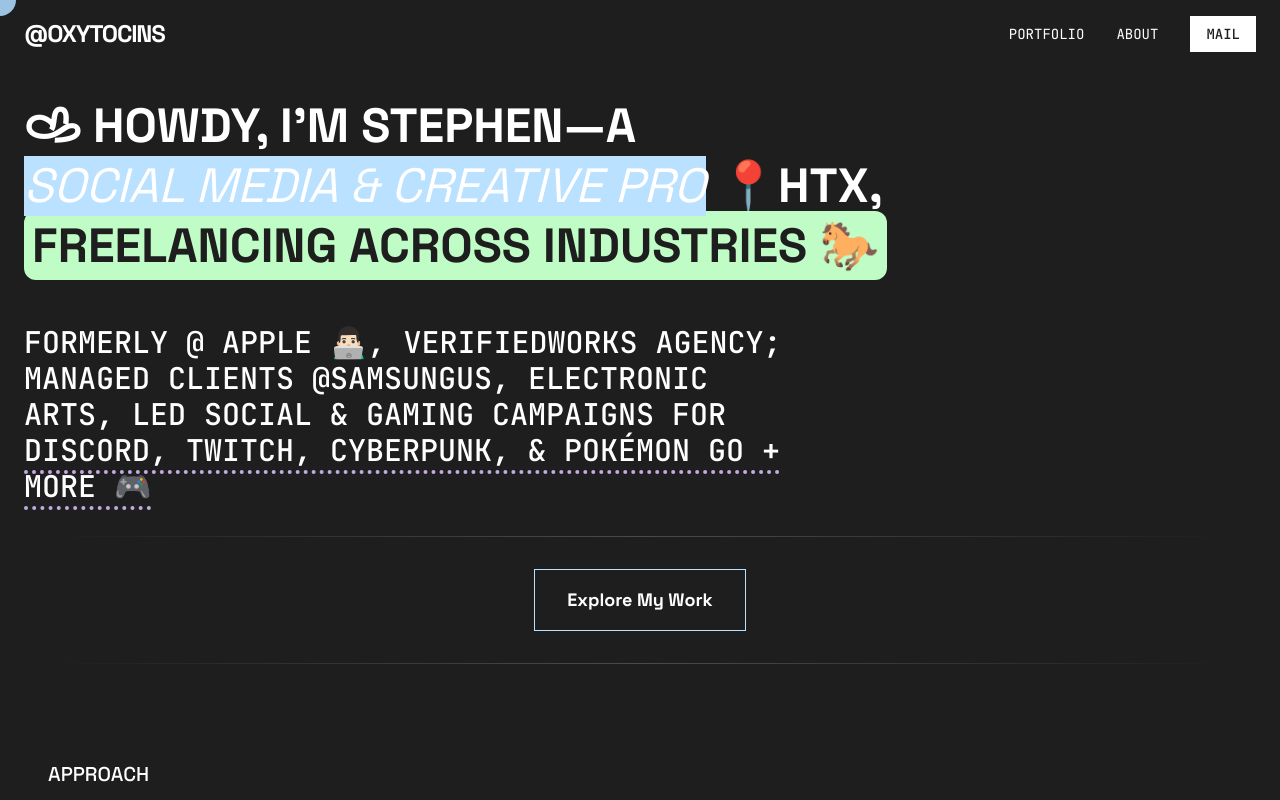
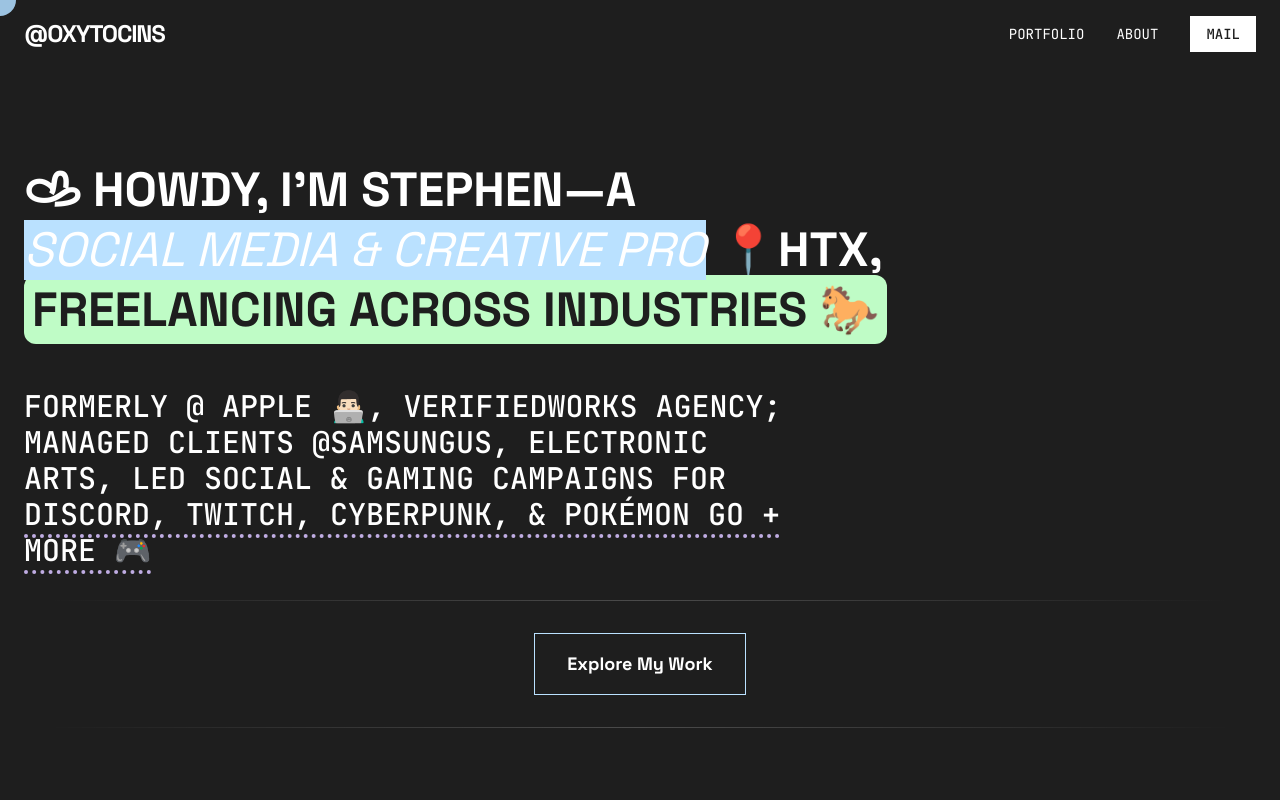
Before and after one commit to xospacecowboy/my-portfolio, a Next.js app: page / in a window 1280 px wide. Shown: the top 800 px of the page. Built offline with nearby package versions, Linux system fonts and the light colour scheme.

Commit message:
SPACING2

```diff
--- a/app/page.tsx
+++ b/app/page.tsx
@@ -85,7 +85,7 @@ export default function Home() {
       </header>
 
 
-      <main className="container mx-auto px-6 pt-24 pb-12">
+      <main className="container mx-auto px-6 pt-40 pb-12">
         {/* Title Section */}
         <motion.h1
           className="text-5xl font-bold leading-tight mb-8 relative text-left max-w-4xl"
```
